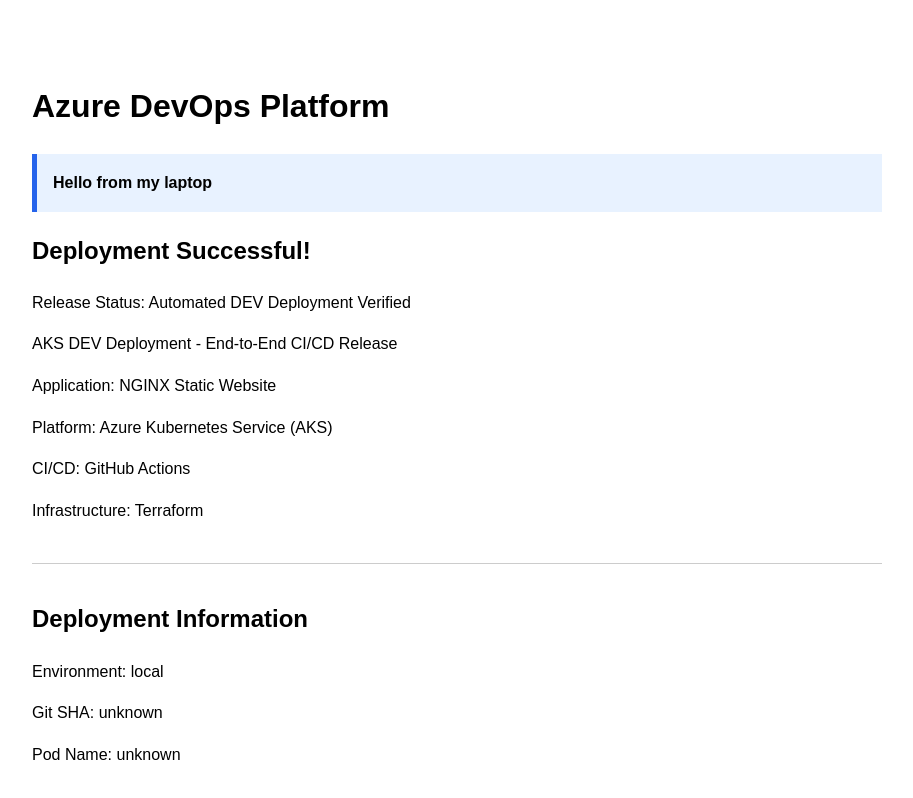
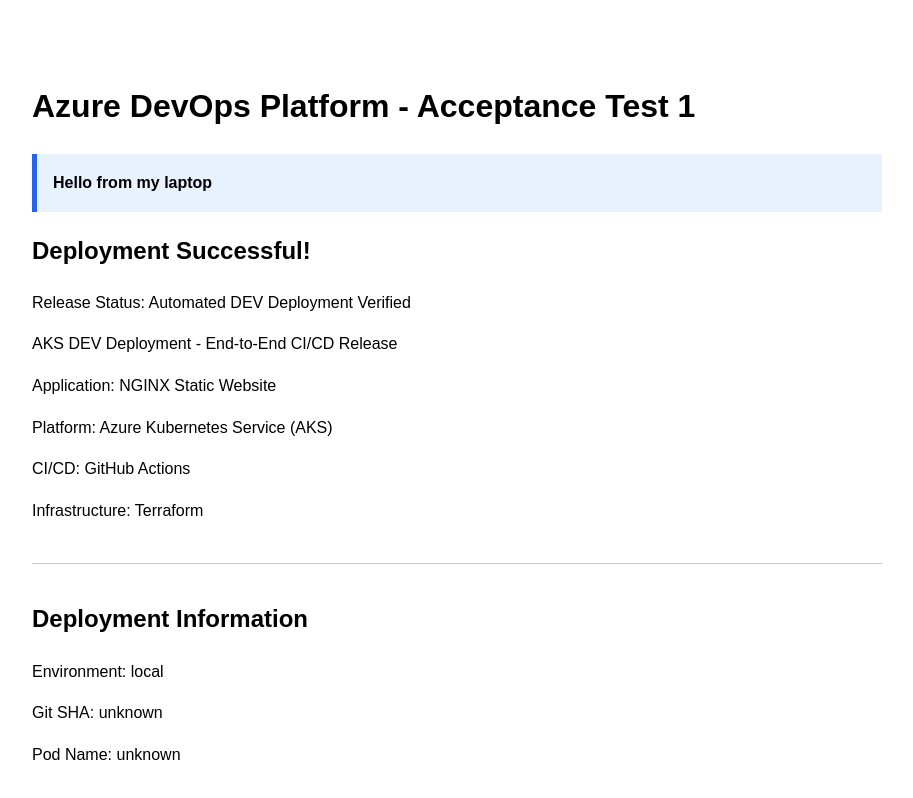
Before and after one commit to williamthangavelu0710/azure-devops-platform, a website: page site/index.html in a window 1280 px wide. Shown: the whole page, without its empty margins (183-1096 px from the left). Drawn offline with Linux system fonts and the light colour scheme; no server answers.

Commit message:
test: update page heading for DEV acceptance test

```diff
--- a/site/index.html
+++ b/site/index.html
@@ -8,7 +8,7 @@
     <script src="/app.js" defer></script>
 </head>
 <body>
-    <h1>Azure DevOps Platform</h1>
+    <h1>Azure DevOps Platform - Acceptance Test 1</h1>
     <p id="banner">Loading environment banner...</p>
     <h2>Deployment Successful!</h2>
     <p id="release-status">Release Status: Automated DEV Deployment Verified</p>
```
